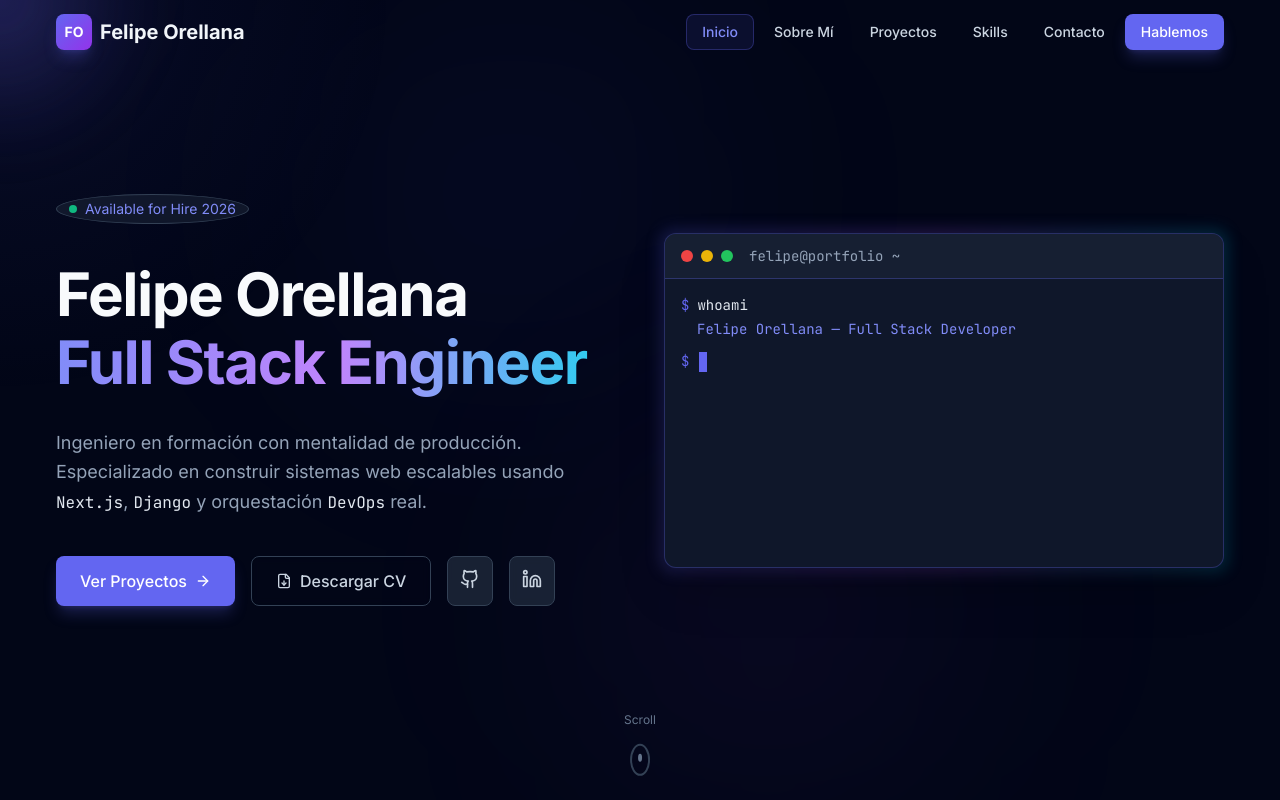
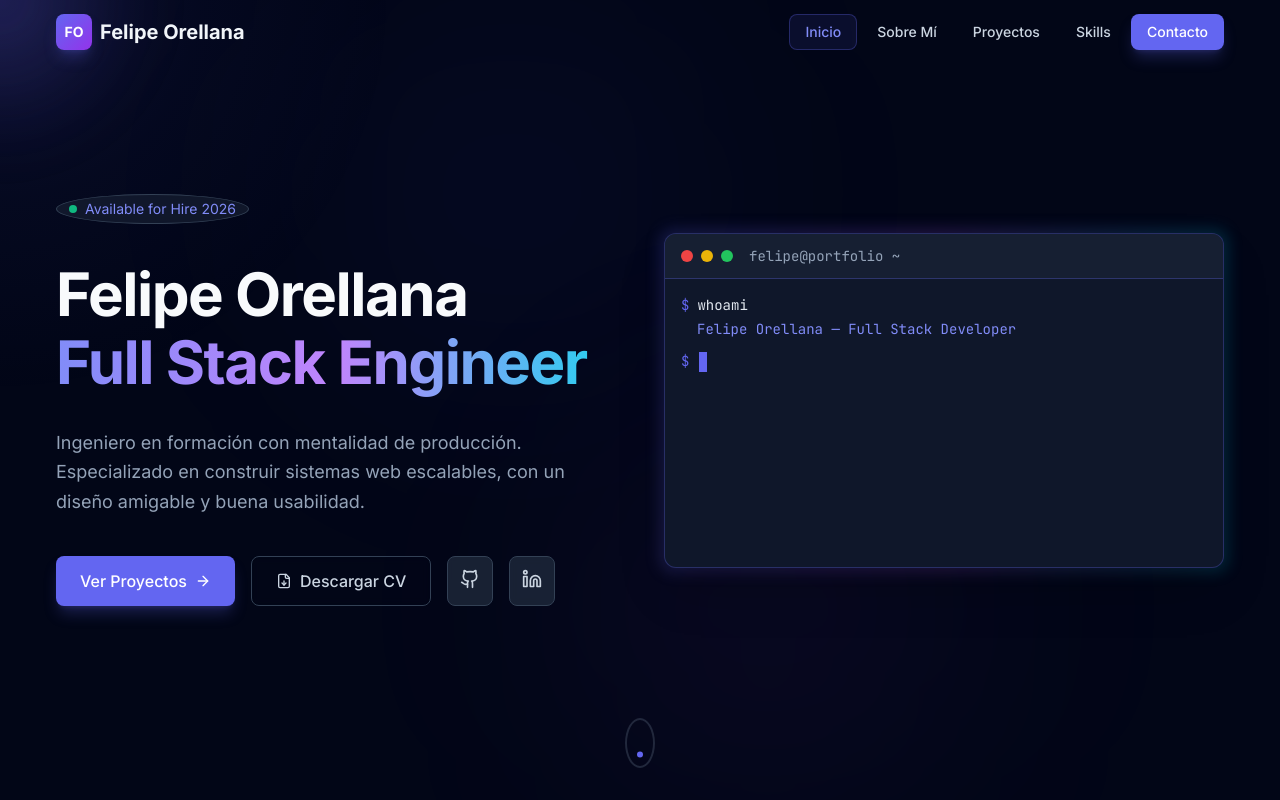
Before and after one commit to Xamppy/felipe-portfolio, a Next.js app: page / in a window 1280 px wide. Shown: the top 800 px of the page. Built offline with nearby package versions, Linux system fonts and the light colour scheme.

Commit message:
refactor: Simplify navbar, polish hero scroll, update bio text

```diff
--- a/src/components/sections/about.tsx
+++ b/src/components/sections/about.tsx
@@ -26,7 +26,7 @@ export function About() {
               className="md:col-span-3 space-y-6 text-slate-300 leading-relaxed text-lg"
             >
               <p>
-                Actualmente curso mi último año de <strong className="text-indigo-400">Ingeniería Civil Informática</strong>,
+                Actualmente curso mi último año de <strong className="text-indigo-400">Ingeniería en Informática</strong>,
                 pero mi formación va mucho más allá del aula. He fundado y liderado
                 <span className="text-slate-100 font-semibold"> Angel Code Soluciones</span>,
                 donde aprendí que el código es solo una parte de la ecuación.
--- a/src/components/sections/hero.tsx
+++ b/src/components/sections/hero.tsx
@@ -67,10 +67,7 @@ export function Hero() {
             transition={{ duration: 0.5, delay: 0.4 }}
             className="text-lg text-slate-400 max-w-xl mx-auto lg:mx-0 leading-relaxed"
           >
-            Ingeniero en formación con mentalidad de producción. Especializado en construir sistemas web escalables usando{' '}
-            <span className="text-slate-200 font-mono text-base">Next.js</span>,{' '}
-            <span className="text-slate-200 font-mono text-base">Django</span> y orquestación{' '}
-            <span className="text-slate-200 font-mono text-base">DevOps</span> real.
+            Ingeniero en formación con mentalidad de producción. Especializado en construir sistemas web escalables, con un diseño amigable y buena usabilidad.
           </motion.p>
 
           {/* CTA Buttons */}
@@ -142,14 +139,19 @@ export function Hero() {
         transition={{ delay: 1.5, duration: 1 }}
         className="absolute bottom-8 left-1/2 -translate-x-1/2 hidden lg:flex flex-col items-center gap-2"
       >
-        <span className="text-xs text-slate-500">Scroll</span>
-        <motion.div
-          animate={{ y: [0, 8, 0] }}
-          transition={{ duration: 1.5, repeat: Infinity, ease: "easeInOut" }}
-          className="w-5 h-8 rounded-full border-2 border-slate-700 flex justify-center pt-2"
-        >
-          <div className="w-1 h-2 bg-slate-500 rounded-full" />
-        </motion.div>
+        <div className="w-[30px] h-[50px] rounded-full border-2 border-slate-500/30 flex justify-center p-2 box-border">
+          <motion.div
+            animate={{
+              y: [0, 24, 0],
+            }}
+            transition={{
+              duration: 1.5,
+              repeat: Infinity,
+              ease: "easeInOut",
+            }}
+            className="w-1.5 h-1.5 bg-indigo-500 rounded-full mb-1"
+          />
+        </div>
       </motion.div>
     </section>
   );
--- a/src/components/ui/navigation.tsx
+++ b/src/components/ui/navigation.tsx
@@ -14,7 +14,6 @@ const navigationItems = [
   { name: 'Sobre Mí', href: '#about' },
   { name: 'Proyectos', href: '#projects' },
   { name: 'Skills', href: '#skills' },
-  { name: 'Contacto', href: '#contact' },
 ]
 
 export function Navigation({ className }: NavigationProps) {
@@ -130,7 +129,7 @@ export function Navigation({ className }: NavigationProps) {
               whileTap={{ scale: 0.95 }}
               className="ml-4 px-4 py-2 text-sm font-medium text-white bg-indigo-500 hover:bg-indigo-600 rounded-lg shadow-lg shadow-indigo-500/25 hover:shadow-indigo-500/40 transition-all duration-300"
             >
-              Hablemos
+              Contacto
             </motion.a>
           </div>
 
@@ -192,7 +191,7 @@ export function Navigation({ className }: NavigationProps) {
                   onClick={() => scrollToSection('#contact')}
                   className="w-full mt-2 px-4 py-3 text-base font-medium text-white bg-indigo-500 hover:bg-indigo-600 rounded-lg transition-all"
                 >
-                  Hablemos
+                  Contacto
                 </motion.button>
               </div>
             </motion.div>
```
